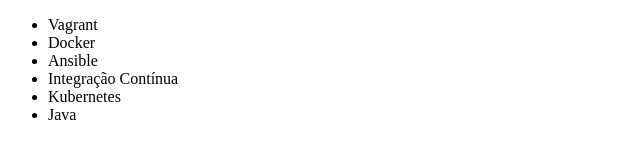
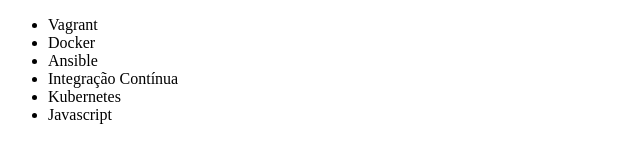
Before and after one commit to beatrizfiochi/Mentoria_CloudGirls, a plain HTML site: page Git e Github/index.html in a window 1280 px wide. Shown: the full height of the page, 0-640 px from the left. Drawn offline with Linux system fonts and the light colour scheme.

Commit message:
Corrigindo item da lista

```diff
--- a/Git e Github/index.html
+++ b/Git e Github/index.html
@@ -11,7 +11,7 @@
         <li>Ansible</li>
         <li>Integração Contínua</li>
         <li>Kubernetes</li>
-        <li>Java</li>
+        <li>Javascript</li>
     </ul>
 </body>
 </html>
```
